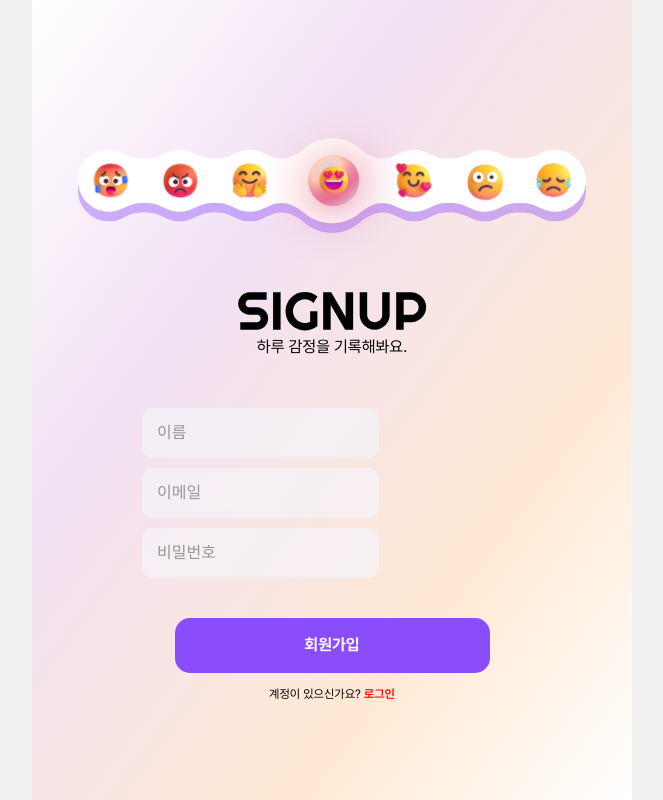
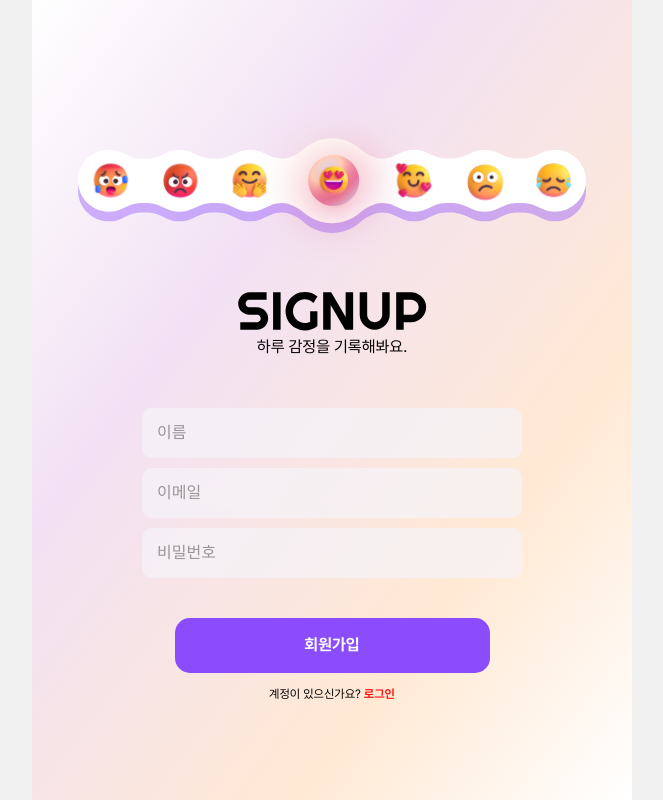
Before and after one commit to Likelion-PNU-FE/chatdiary, a React (Vite) app: page /signup in a window 1280 px wide. Shown: the whole page, without its empty margins (308-971 px from the left). Built offline with nearby package versions, Linux system fonts and the light colour scheme.

Commit message:
fix: 오류 수정

```diff
--- a/src/pages/SignUp.scss
+++ b/src/pages/SignUp.scss
@@ -1,6 +1,10 @@
-.signUp .box {
+.auth-container .box {
   width: 100%;
   height: 100%;
   display: flex;
   position: relative;
+
+  input {
+    flex-grow: 1;
+  }
 }
```
